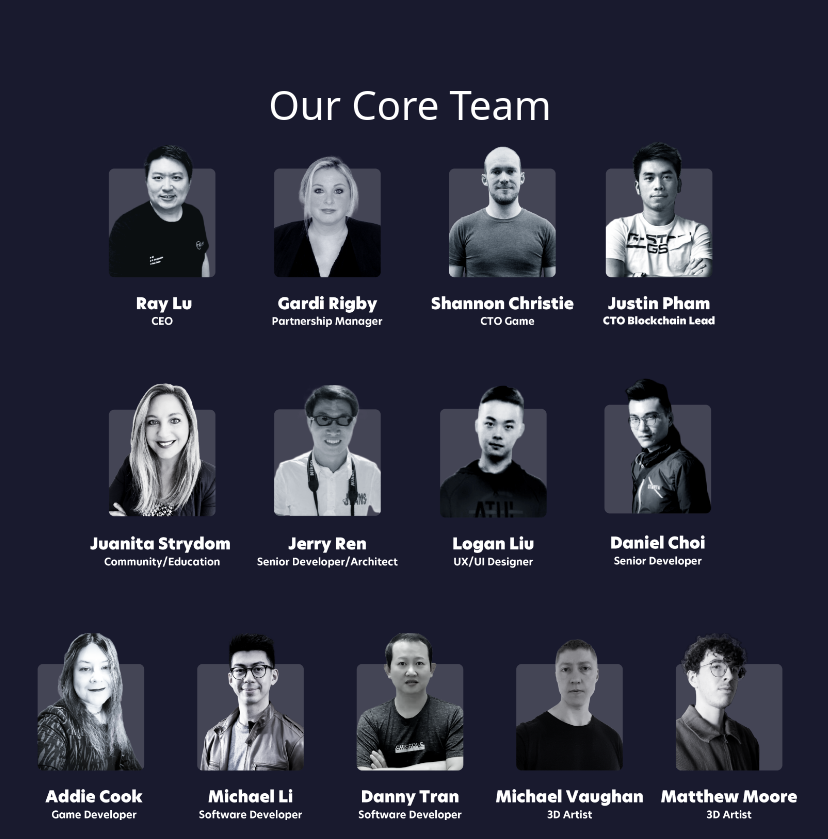
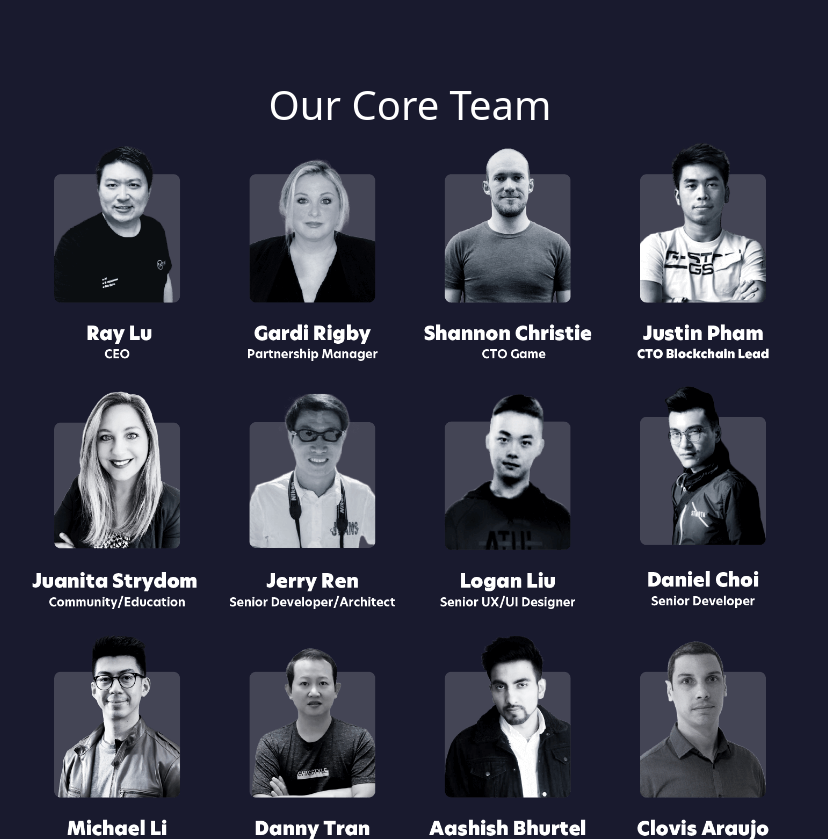
Before and after one commit to bit-country/bit.country-website, a website: page index.html in a window 1280 px wide. Shown: the part 9820-10659 px from the top of the page, without its empty margins (230-1058 px from the left). Drawn offline with nearby package versions, Linux system fonts and the light colour scheme; grey boxes are pictures that could not be loaded.

Commit message:
team photo update

```diff
--- a/index.html
+++ b/index.html
@@ -702,7 +702,7 @@
     <!-- Our team -->
     <div class="row bc-container container">
       <h1 class="home-text-color-white home-text-center">Our Core Team</h1>
-      <img style="width: 70%; margin: auto" src="./Images/team3.png" />
+      <img style="width: 70%; margin: auto" src="./Images/teamfeb2022.png" />
     </div>
     <div class="row bc-container container">
       <h1 class="home-text-color-white home-text-center">Background</h1>
```
Also changed, not shown: Images/teamfeb2022.png (added).
